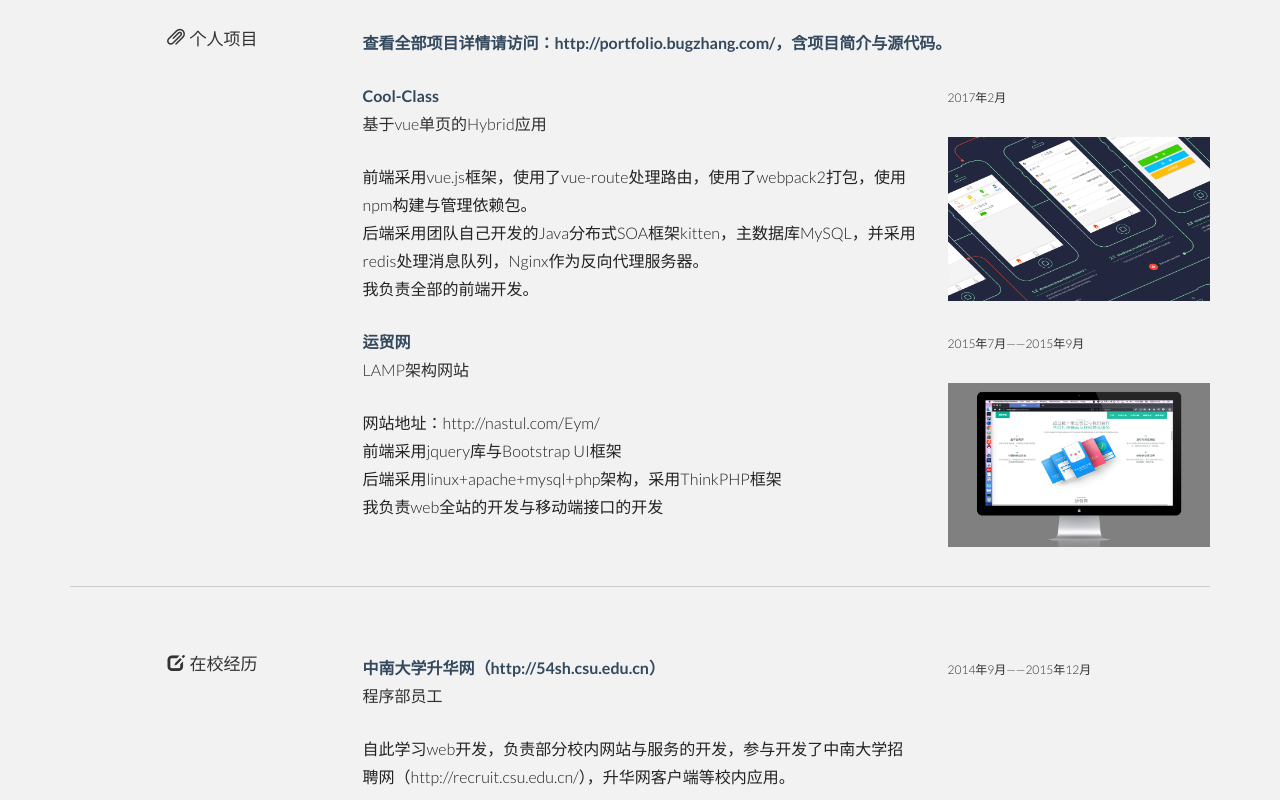
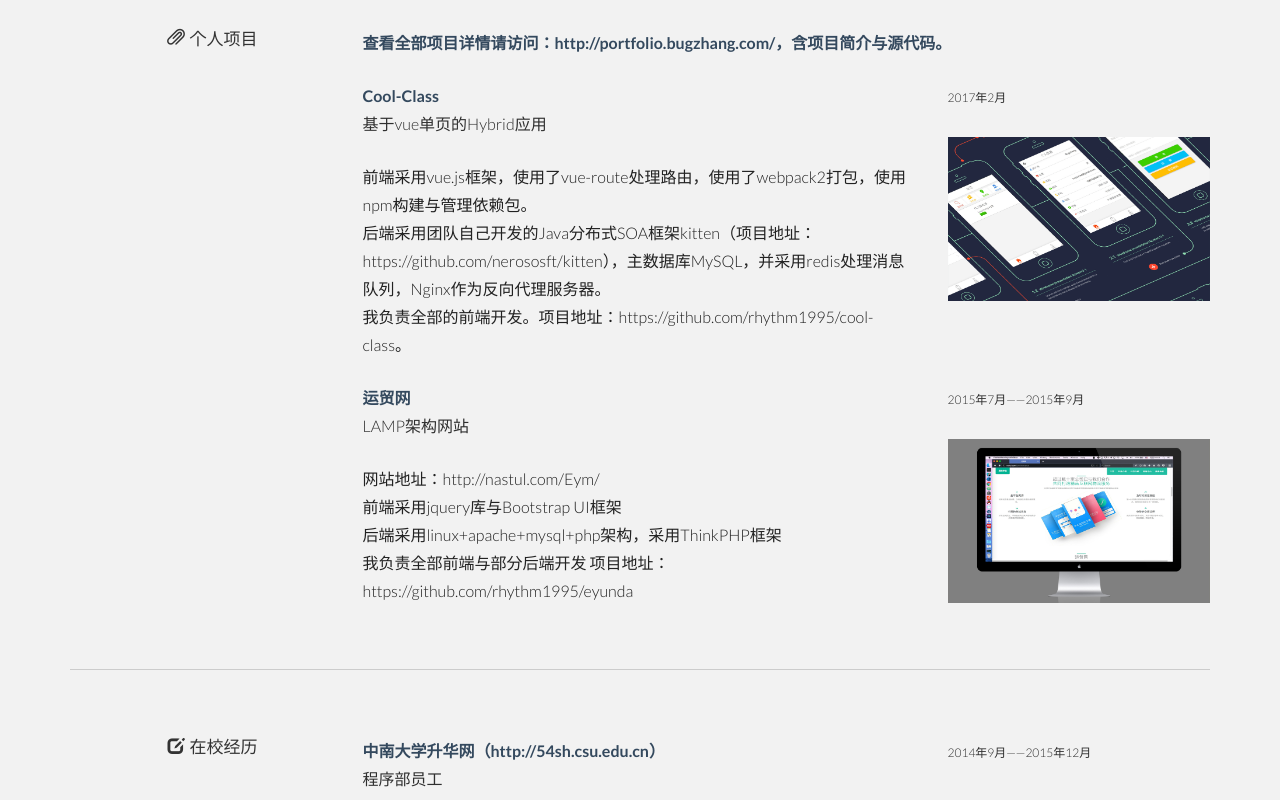
Before and after one commit to rhythm1995/Bugzhang-portfolio, a plain HTML site: page resume(print).html in a window 1280 px wide. Shown: the part 610-1410 px from the top of the page. Drawn offline with nearby package versions, Linux system fonts and the light colour scheme.

Commit message:
no message

```diff
--- a/resume(print).html
+++ b/resume(print).html
@@ -83,8 +83,8 @@
                 基于vue单页的Hybrid应用 <br/>
             </p>
             <p><more>前端采用vue.js框架，使用了vue-route处理路由，使用了webpack2打包，使用npm构建与管理依赖包。<br>
-                后端采用团队自己开发的Java分布式SOA框架kitten，主数据库MySQL，并采用redis处理消息队列，Nginx作为反向代理服务器。<br>
-                我负责全部的前端开发。
+                后端采用团队自己开发的Java分布式SOA框架kitten（项目地址：https://github.com/nerososft/kitten），主数据库MySQL，并采用redis处理消息队列，Nginx作为反向代理服务器。<br>
+                我负责全部的前端开发。项目地址：https://github.com/rhythm1995/cool-class。
             </more></p>
         </div>
         <div class="col-lg-3">
@@ -101,7 +101,8 @@
             <p><more>网站地址：http://nastul.com/Eym/</a><br>
                 前端采用jquery库与Bootstrap UI框架<br>
                 后端采用linux+apache+mysql+php架构，采用ThinkPHP框架<br>
-                我负责web全站的开发与移动端接口的开发
+                我负责全部前端与部分后端开发
+                项目地址：https://github.com/rhythm1995/eyunda
             </more></p>
         </div>
         <div class="col-lg-3">
```
Also changed, not shown: resume.html (+4 -3 lines).
